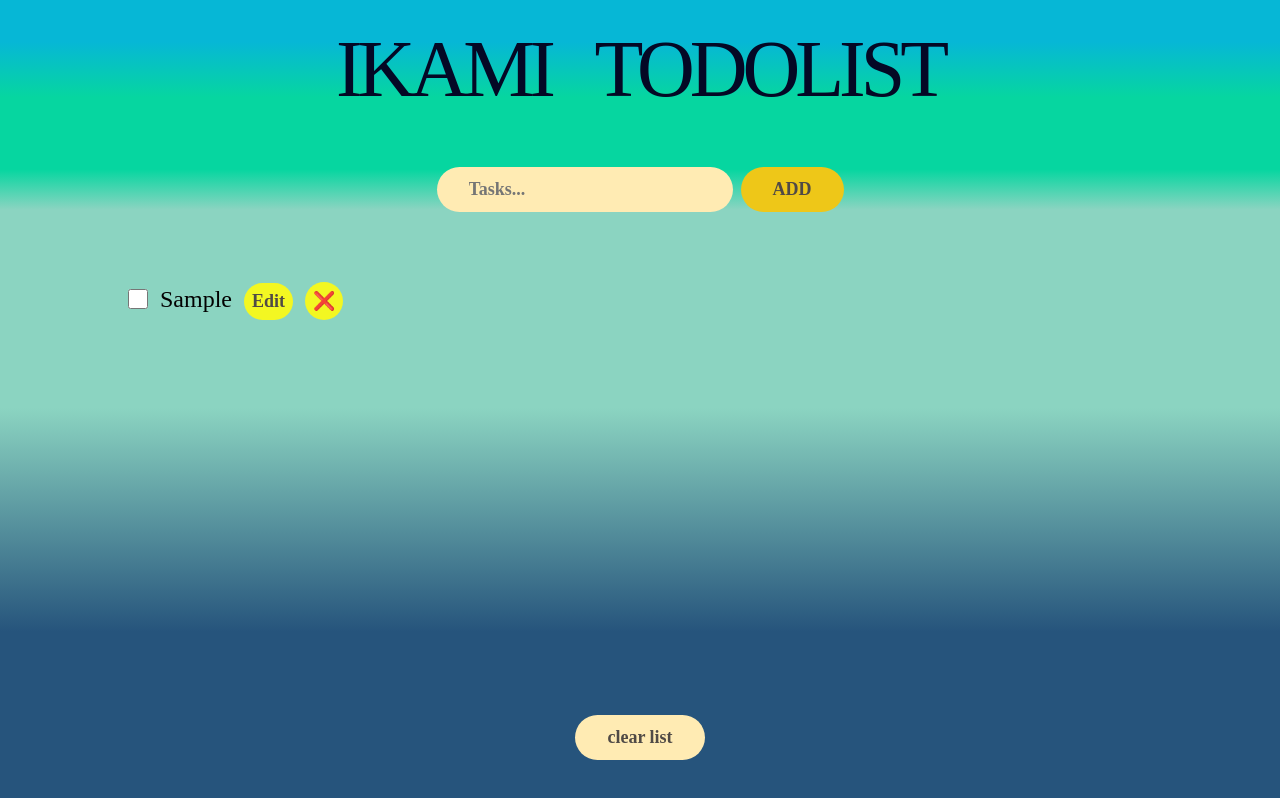
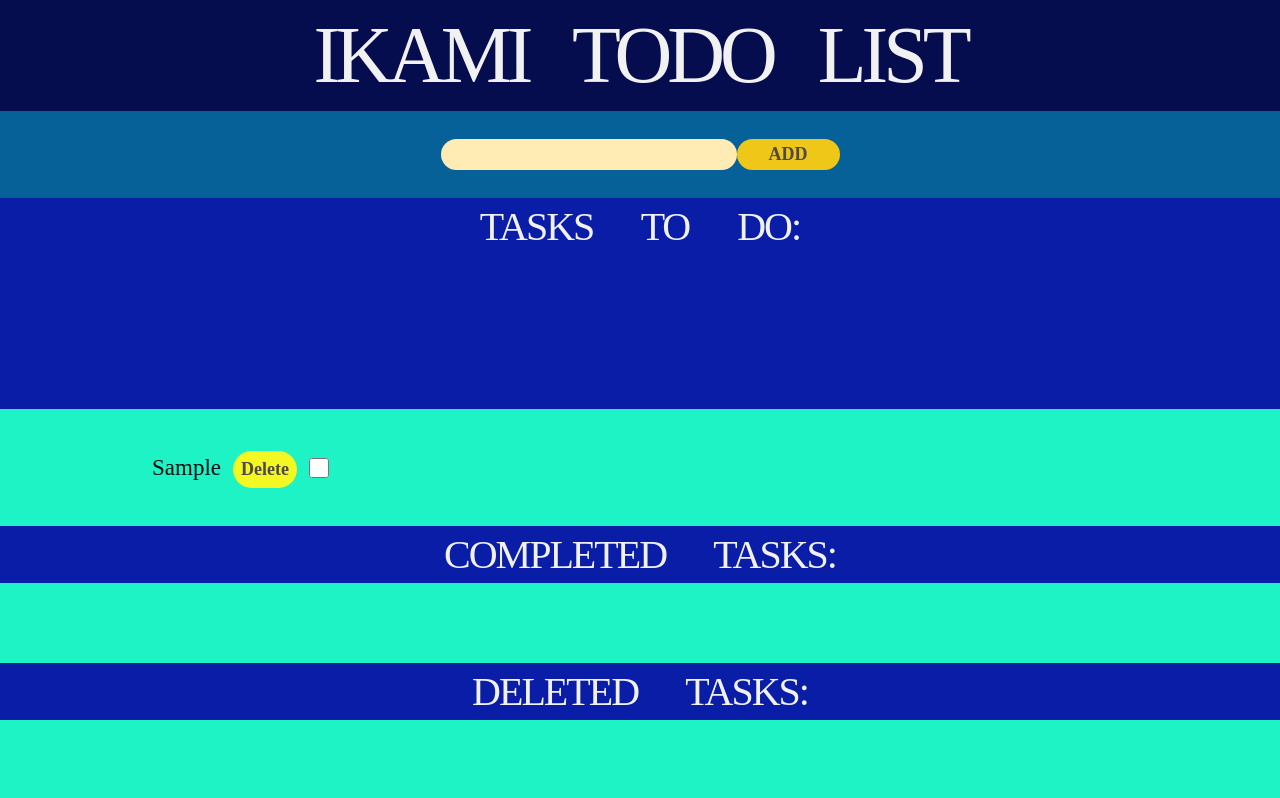
Before and after one commit to Ikamitirzh/task-manager, a React (Create React App) app: page / in a window 1280 px wide. Both pictures are taken after typing "Sample" into the empty fields and a click on the button "ADD". Built offline with nearby package versions, Linux system fonts and the light colour scheme.

Commit message:
final version of task manager

```diff
--- a/src/App.css
+++ b/src/App.css
@@ -1,34 +1,38 @@
-body{
-    direction: rtl;
-    font-family: Arial, sans-serif;
-    /* background-color: #f4f4f4; */
-    background-image: linear-gradient(to left, #26547c 30%, #06d6a0 70%);
-    margin: 0;
-    padding: 0;
-
+.App {
+  text-align: center;
 }
 
-.app{
-    width: 100%;
-    max-width: 400px;
-    margin: 50px auto;
-    background-color: white;
-    padding: 20px ;
-    box-shadow: 2px 2px 8px rgba(0, 0, 0, 0.1);
-    border-radius: 12px;
-
-
+.App-logo {
+  height: 40vmin;
+  pointer-events: none;
 }
 
-
-h1{
-   display: flex;
-   justify-content: center;
-   font-family: 'Franklin Gothic Medium', 'Arial Narrow', Arial, sans-serif;
-
+@media (prefers-reduced-motion: no-preference) {
+  .App-logo {
+    animation: App-logo-spin infinite 20s linear;
+  }
 }
 
+.App-header {
+  background-color: #282c34;
+  min-height: 100vh;
+  display: flex;
+  flex-direction: column;
+  align-items: center;
+  justify-content: center;
+  font-size: calc(10px + 2vmin);
+  color: white;
+}
 
-input{
-    background-image: linear-gradient(to left, #64aeee 30%, #9bf7de 70%);
+.App-link {
+  color: #61dafb;
 }
+
+@keyframes App-logo-spin {
+  from {
+    transform: rotate(0deg);
+  }
+  to {
+    transform: rotate(360deg);
+  }
+}
--- a/src/App.js
+++ b/src/App.js
@@ -1,18 +1,14 @@
-import { useState } from "react";
+import React, { useState } from 'react';
+import Form from './components/form/Form';
+import Doing from './components/doing/Doing';
+import Done from './components/done/Done';
+import Deleted from './components/deleted/Deleted';
 
-import Form from "./components/Form.js";
-import Packinglist from "./components/packingList.js"
-
-
-
-export default function App() {
-  const [items, setItems] = useState([]);
-  const [editTodo, setEditTodo]= useState(null)
-
-
-
-
-
+const TodoList = () => {
+  const [todos, setTodos] = useState([]);
+  const [completedTodos, setCompletedTodos] = useState([]);
+  const [deletedTodos, setDeletedTodos] = useState([]);
+  // const [editTodo, setEditTodo]= useState(null)
 
 
 
@@ -20,18 +16,46 @@ export default function App() {
 
 
   return (
-    <div className="app">
+    <div className='app'>
+      <h1> IKAMI Todo List</h1>
 
-      <h1>ikami TodoList</h1>
-      {/* <h3>Todos</h3> */}
-      <Form  editTodo={editTodo} setEditTodo={setEditTodo} items={items} setItems={setItems}/>
+      {/* ---------------------------------------------Form---------------------------------------------- */}
 
-      <Packinglist
-        items={items}
-        setItems={setItems}
-        setEditTodo={setEditTodo}
+      <Form  todos={todos}  setTodos={setTodos}   />
+
+
+
+      {/* ---------------------------------------------Doing---------------------------------------------- */}
+
+      <h2>Tasks to do:</h2>
+      <Doing
+        todos={todos}
+        setTodos={setTodos}
+        deletedTodos={deletedTodos}
+        setDeletedTodos={setDeletedTodos}
+        completedTodos={completedTodos}
+        setCompletedTodos={setCompletedTodos}
+
       />
 
+
+      {/* ---------------------------------------------Done---------------------------------------------- */}
+
+
+      <h2>Completed Tasks:</h2>
+      <Done
+        completedTodos={completedTodos}
+      />
+
+
+
+
+      {/* ---------------------------------------------Delete---------------------------------------------- */}
+
+      <h2>Deleted Tasks:</h2>
+      <Deleted deletedTodos={deletedTodos}/>
     </div>
   );
-}
+};
+
+export default TodoList;
--- a/src/components/Form.js
+++ /dev/null
@@ -1,69 +0,0 @@
-import { useEffect, useState } from "react";
-
-export default function Form({onAddItems, editTodo, setEditTodo, items, setItems}) {
-    const [description, setDescription] = useState("")
-
-    const updateTodo = (description, id, packed) => {
-      const newTodo = items.map((item) =>
-      item.id === id ? {description, id , packed} : item
-      )
-
-    setItems(newTodo);
-    setEditTodo("");
-  };
-
-  useEffect(() => {
-    if(editTodo){
-      setDescription(editTodo.description);
-
-    }else{
-      setDescription("");
-    }
-  }, [setDescription,editTodo])
-
-
-
-
-    function handleSubmit(e){
-      e.preventDefault();
-
-      if(!description) return;
-
-      if(!editTodo){
-         const newItem = {description,
-        packed:false, id: Date.now()}
-
-        console.log(newItem);
-
-        handleAddItems(newItem)
-
-        setDescription("");
-      }else{
-        updateTodo(description, editTodo.id, editTodo.packed)
-      }
-
-
-
-
-
-
-
-    }
-
-    function handleAddItems(item) {
-      setItems((items) => [...items, item]);
-    }
-
-
-    // const hadleEditItem =(id){
-
-    // }
-
-    return (
-      <form className="add-form"  onSubmit={handleSubmit}>
-        <input type="text"  placeholder="Tasks..." value={description}
-        onChange={(e) => setDescription(e.target.value)} />
-        <button>{editTodo ? "Update" : "Add"}</button>
-      </form>
-    )
-  }
--- a/src/components/Item.js
+++ /dev/null
@@ -1,16 +0,0 @@
-export default function Item({ item, onDeleteItem, onToggleItem, onEditItem }) {
-  return (
-    <li>
-      <input
-        type="checkbox"
-        value={item.packed}
-        onChange={() => onToggleItem(item.id)}
-      />
-      <span style={item.packed ? { textDecoration: "line-through" } : {}}>
-        {item.description}
-      </span>
-      <button onClick={() => onEditItem(item.id)}>Edit</button>
-      <button onClick={() => onDeleteItem(item.id)}>❌</button>
-    </li>
-  );
-}
--- /dev/null
+++ b/src/components/deleted/Deleted.js
@@ -0,0 +1,13 @@
+function Deleted({deletedTodos}) {
+    return (
+        <div className="list">
+            <ul>
+                {deletedTodos.map((todo, id) => (    //to show the delete tasks
+                <li key={id}>{todo}</li>
+                ))}
+            </ul>
+        </div>
+    )
+}
+
+export default Deleted
--- /dev/null
+++ b/src/components/doing/Doing.js
@@ -0,0 +1,50 @@
+
+function Doing({todos, setTodos , deletedTodos , setDeletedTodos, completedTodos, setCompletedTodos}) {
+
+
+    // to handle and add task to a complete (Done) tasks
+    const handleCompleteTodo = (id) => {
+        const completedTodo = todos[id];
+        setCompletedTodos([...completedTodos, completedTodo]);
+        const updatedTodos = todos.filter((todo, i) => i !== id);
+        setTodos(updatedTodos);
+
+      };
+
+
+
+      // this function is for delete tasks
+      const handleDeleteTodo = (id) => {
+        const deletedTodo = todos[id];
+        setDeletedTodos([...deletedTodos, deletedTodo]);
+        const updatedTodos = todos.filter((todo, i) => i !== id);
+        setTodos(updatedTodos);
+      };
+
+
+      //to show the todos
+
+    return (
+        <div className="list">
+            <ul>
+
+
+                {todos.map((todo, id) => (
+                <li key={id}>
+                {todo}
+
+
+                {/* <button onClick={() => handleEditItem(todo.id)}>Edit</button> */}
+                <button onClick={() => handleDeleteTodo(id)}>Delete</button>
+                <input
+                type="checkbox"
+                onChange={() => handleCompleteTodo(id)}
+              />
+          </li>
+        ))}
+      </ul>
+        </div>
+    )
+}
+
+export default Doing
--- /dev/null
+++ b/src/components/done/Done.js
@@ -0,0 +1,13 @@
+function Done({completedTodos}) {
+    return (
+        <div className="list">
+            <ul>
+        {completedTodos.map((todo, id) => (       // to show the Done tasks
+          <li key={id}>{todo}</li>
+        ))}
+      </ul>
+        </div>
+    )
+}
+
+export default Done
--- /dev/null
+++ b/src/components/form/Form.js
@@ -0,0 +1,42 @@
+import { useState } from "react";
+
+function Form({todos, setTodos }) {
+    const [newTodo, setNewTodo] = useState('');
+
+
+
+  function handleSubmit(e){
+    e.preventDefault();     // protect from reload the page
+
+
+     // to add the todos
+    if(!newTodo) return;
+    if (newTodo.trim() !== '') {
+       setTodos([...todos, newTodo]);
+       setNewTodo('');
+    }
+
+
+
+  }
+
+
+
+
+
+
+    return (
+        <div className='add-form'>
+            <form onSubmit={handleSubmit}>
+                <input
+                type="text"
+                value={newTodo}
+                onChange={(e) => setNewTodo(e.target.value)}
+            />
+        <button>Add</button>
+      </form>
+        </div>
+    )
+}
+
+export default Form
--- a/src/components/packingList.js
+++ /dev/null
@@ -1,60 +0,0 @@
-
-import  Item  from "./Item.js";
-
-export default function Packinglist({
-  items,
-  setEditTodo,
-  setItems
-
-}) {
-
-  function handleClearList() {
-    const confirmed = window.confirm(
-      "Are you sure you want to delete all items?"
-    );
-
-    if (confirmed) setItems([]);
-  }
-
-
-
-  function handleDeleteItem(id) {
-    setItems((items) => items.filter((item) => item.id !== id));
-  }
-
-  function handleToggleItem(id) {
-    setItems((items) =>
-      items.map((item) =>
-        item.id === id ? { ...item, packed: !item.packed } : item
-      )
-    );
-  }
-
-
-
-  const handleEditItem = (id)=>{
-    const findItem = items.find((item)=> item.id === id);
-    setEditTodo(findItem);
-  }
-
-  let temp = items;
-  return (
-    <div className="list">
-      <ul>
-        {temp.map((item) => (
-          <Item
-            item={item}
-            onDeleteItem={handleDeleteItem}
-            onToggleItem={handleToggleItem}
-            onEditItem={handleEditItem}
-            key={item.id}
-          />
-        ))}
-      </ul>
-
-
-        <button onClick={handleClearList}>clear list</button>
-
-    </div>
-  );
-}
--- a/src/index.css
+++ b/src/index.css
@@ -1,20 +1,16 @@
 body {
   margin: 0;
-  font-family: -apple-system, BlinkMacSystemFont, 'Segoe UI', 'Roboto', 'Oxygen',
-    'Ubuntu', 'Cantarell', 'Fira Sans', 'Droid Sans', 'Helvetica Neue',
+  font-family: -apple-system, BlinkMacSystemFont, "Segoe UI", "Roboto", "Oxygen",
+    "Ubuntu", "Cantarell", "Fira Sans", "Droid Sans", "Helvetica Neue",
     sans-serif;
   -webkit-font-smoothing: antialiased;
   -moz-osx-font-smoothing: grayscale;
 }
 
 code {
-  font-family: source-code-pro, Menlo, Monaco, Consolas, 'Courier New',
+  font-family: source-code-pro, Menlo, Monaco, Consolas, "Courier New",
     monospace;
 }
-
-
-
-
 
 * {
   margin: 0;
@@ -27,9 +23,9 @@ html {
 }
 
 body {
-  font-size: 2.4rem;
+  font-size: 2.3rem;
   font-family: sans-serif;
-  color: #040825;
+  color: #f1f1f1;
   font-family: "Quicksand";
   font-weight: 500;
 }
@@ -43,31 +39,30 @@ body {
 
 h1 {
   text-align: center;
-  background-image: linear-gradient(to bottom,  #06b7d6 30%, #06d6a0 70%);
+  background-color: #050d4e;
   font-family: "Monoton";
   font-size: 8rem;
   text-transform: uppercase;
   font-weight: 400;
   word-spacing: 30px;
   letter-spacing: -5px;
-  padding: 2.4rem 0;
-
+  padding: 1rem 0;
 }
 
-h3{
+h2 {
   text-align: center;
-  background-image: linear-gradient(to bottom,  #06b7d6 30%, #06d6a0 70%);
+  background-color: #0a1da7;
   font-family: "Monoton";
-  font-size: 8rem;
+  font-size: 4rem;
   text-transform: uppercase;
-  font-weight: 400;
-  word-spacing: 30px;
-  letter-spacing: -5px;
-  padding: 2.4rem 0;
+  font-weight: 300;
+  word-spacing: 40px;
+  letter-spacing: -2px;
+  padding: 0.5rem 0;
 }
 
 .add-form {
-  background-image: linear-gradient(to bottom,#06d6a0 30%, #8bd4c1 70%);
+  background-color: #056197;
   padding: 2.8rem 0;
   display: flex;
   align-items: center;
@@ -88,7 +83,7 @@ input {
   font-family: inherit;
   border: none;
   border-radius: 10rem;
-  padding: 1.2rem 3.2rem;
+  padding: 0.5rem 3.2rem;
   font-weight: 700;
   font-size: 1.8rem;
   cursor: pointer;
@@ -100,9 +95,9 @@ input {
 }
 
 .list {
-  background-image: linear-gradient(to bottom, #8bd4c1 30%, #26547c 70%);
-  color: #020101;
-  padding: 4rem 0;
+  background-color: #1ef3c5;
+  color: #020c0e;
+  padding: 4rem 3rem;
 
   display: flex;
   justify-content: space-between;
```
Also changed, not shown: src/components/editItems.js (deleted, +0 -37 lines), src/index.js (line endings or trailing spaces), 1 other file (tests, documents, lock files or other folders).
